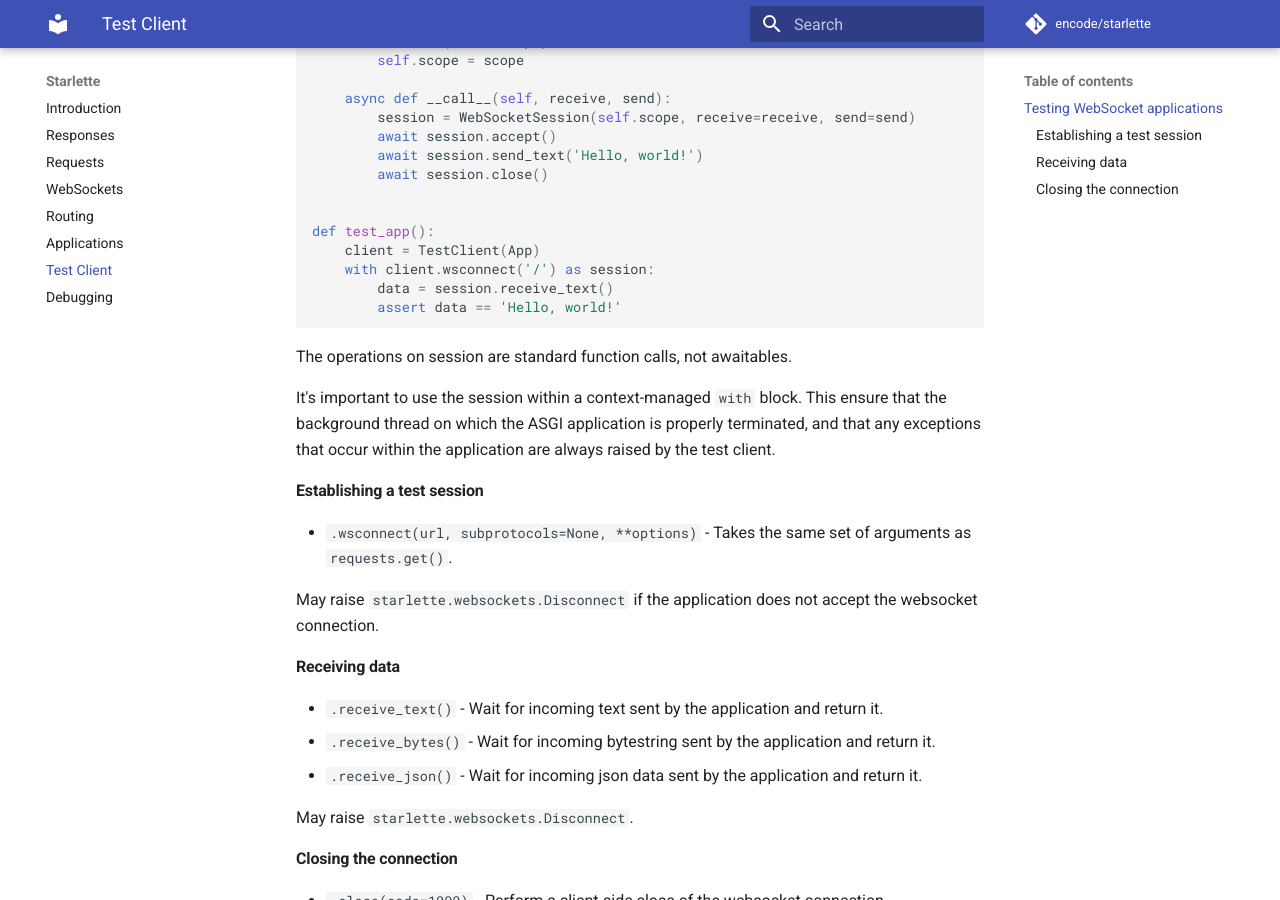
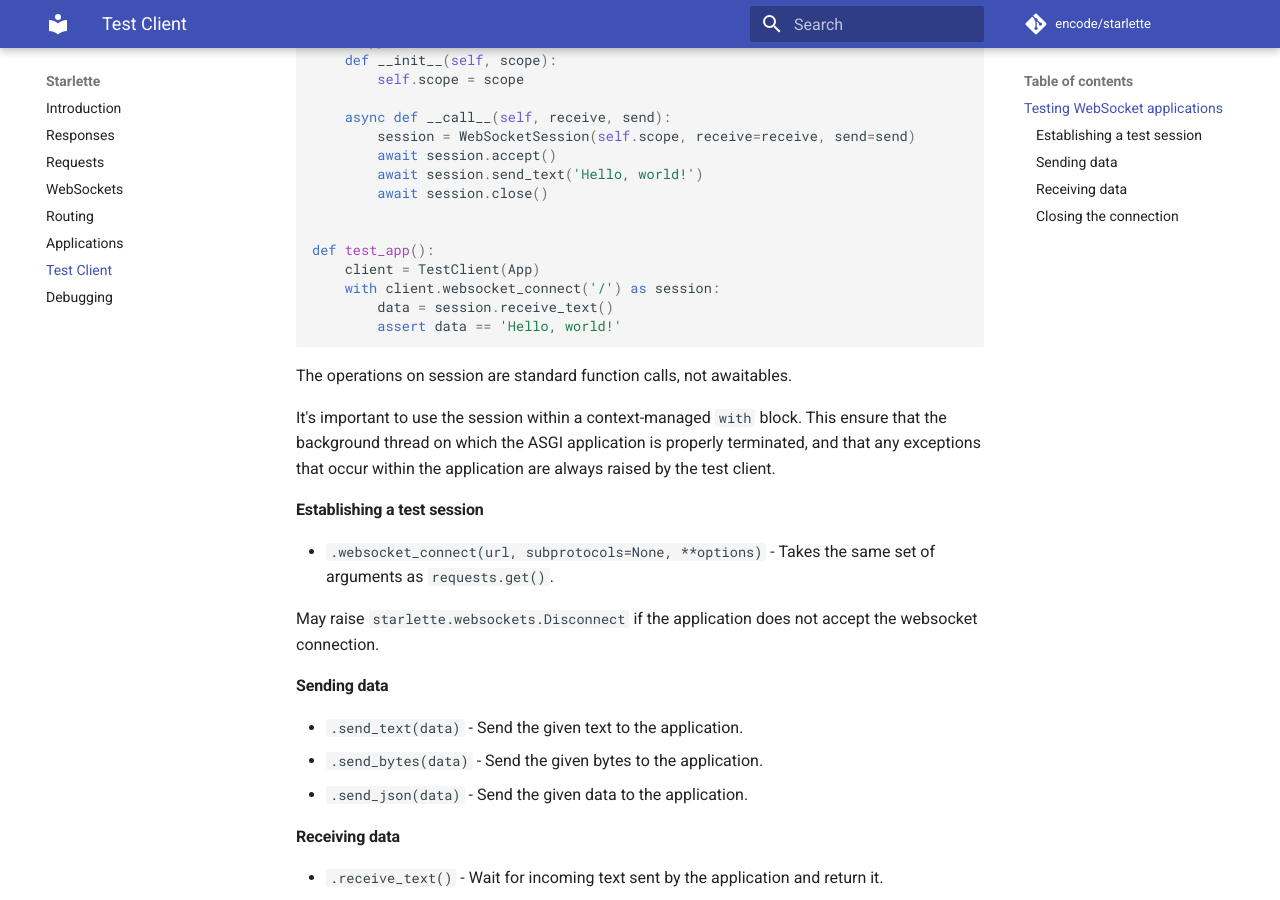
Before and after one commit to hidraco/starlette, an MkDocs documentation site: the page built from docs/test_client.md, in a window 1280 px wide and 900 px high, scrolled down 900 px. Built offline with MkDocs 1.6.1 and Material for MkDocs 9.7.7, drawn with Linux system fonts in a browser that asks for light colours; comment, search, counter and statistics services are not loaded; old or Windows-style settings are respelled for this version of MkDocs; some of the changed text lies outside the part shown.

Commit message:
Update test_client doc from README.md

````diff
--- a/docs/test_client.md
+++ b/docs/test_client.md
@@ -51,7 +52,7 @@ class App:
 
 def test_app():
     client = TestClient(App)
-    with client.wsconnect('/') as session:
+    with client.websocket_connect('/') as session:
         data = session.receive_text()
         assert data == 'Hello, world!'
 ```
@@ -65,9 +66,15 @@ always raised by the test client.
 
 #### Establishing a test session
 
-* `.wsconnect(url, subprotocols=None, **options)` - Takes the same set of arguments as `requests.get()`.
+* `.websocket_connect(url, subprotocols=None, **options)` - Takes the same set of arguments as `requests.get()`.
 
 May raise `starlette.websockets.Disconnect` if the application does not accept the websocket connection.
+
+#### Sending data
+
+* `.send_text(data)` - Send the given text to the application.
+* `.send_bytes(data)` - Send the given bytes to the application.
+* `.send_json(data)` - Send the given data to the application.
 
 #### Receiving data
 
````
Also changed, not shown: other parts of docs/test_client.md (+2 -1 lines).
